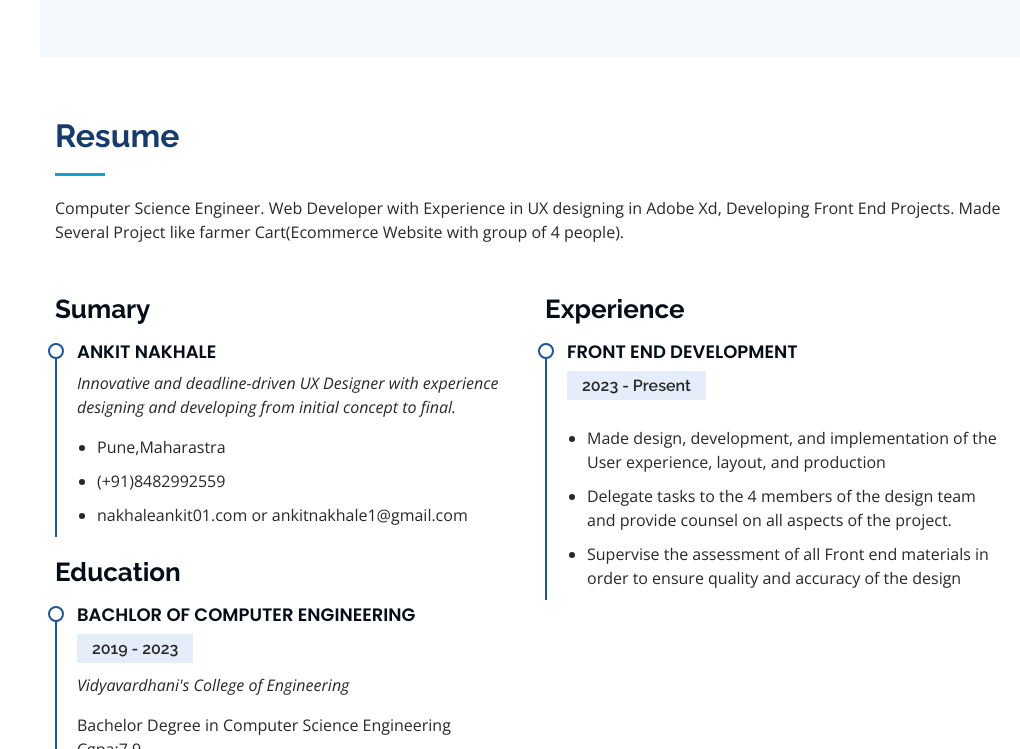
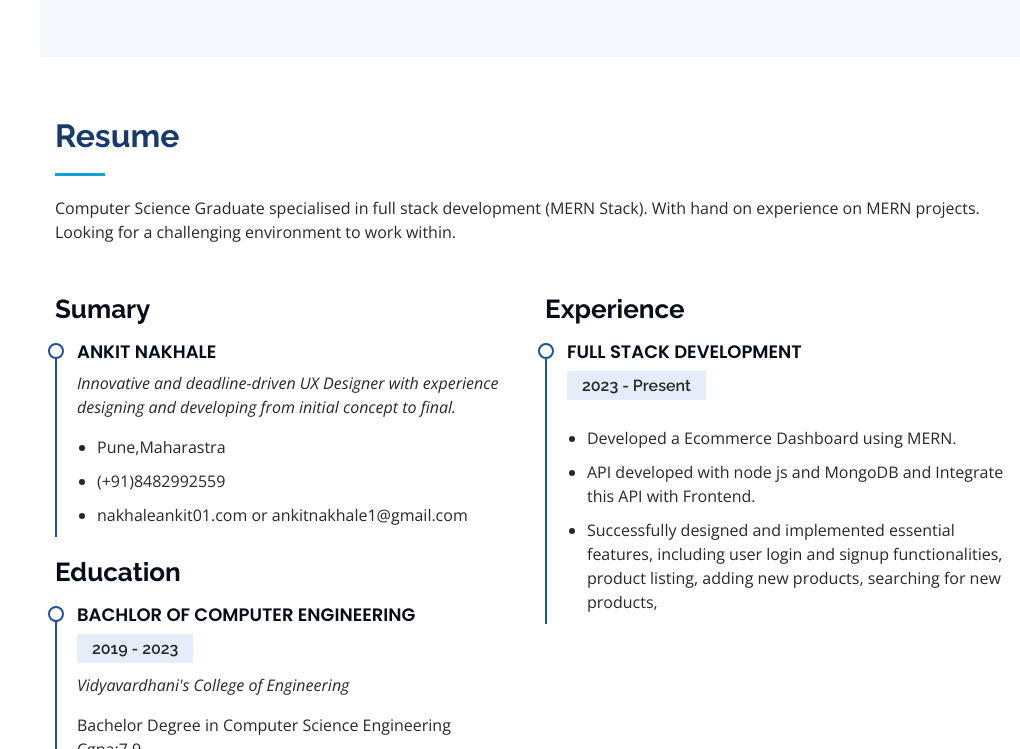
Before and after one commit to ANKITN01/Ankit-Nakhale, a plain HTML site: page index.html in a window 1280 px wide. Shown: the part 2051-2800 px from the top of the page, without its empty margins (260-1280 px from the left). Drawn offline with nearby package versions, Linux system fonts and the light colour scheme.

Commit message:
Update index.html

```diff
--- a/index.html
+++ b/index.html
@@ -71,7 +71,7 @@
       <hr>
       <hr>
       <h1>I'm Ankit Nakhale,</h1>
-      <p> <span class="typed" data-typed-items="Web Developer, UX Designer , Video editior , Photographer"></span>
+      <p> <span class="typed" data-typed-items="Web Developer, MERN Stack , Video editior , Full Stack Developer"></span>
       </p>
     </div>
   </section><!-- End Hero -->
@@ -86,8 +86,8 @@
           <h2>About</h2>
           <p>
             I'm a web developer from Mumbai, Maharastra. Currently making web Development projects. In my spare time I
-            enjoy gaming and building my own projects. My preferred tools are Vannila Javascript, React, Html and Css.
-            I specialize in creating sites for individuals and small businesses. </p>
+            enjoy gaming and building my own projects. My preferred tools are Java Core , React, NodeJs, MongoDB, Sql ,Html and Css.
+            I specialize in creating Good Websites. </p>
         </div>
 
         <div class="row">
@@ -104,7 +104,7 @@
                   <li><i class="icofont-rounded-right"></i> <strong>Birthday:</strong> 1 OCTOBER 2001</li>
                   <li><i class="icofont-rounded-right"></i> <strong>Website:</strong> www.example.com</li>
                   <li><i class="icofont-rounded-right"></i> <strong>Phone:</strong>8482992559</li>
-                  <li><i class="icofont-rounded-right"></i> <strong>City:</strong>Mumbai</li>
+                  <li><i class="icofont-rounded-right"></i> <strong>City:</strong>Pune</li>
                 </ul>
               </div>
               <div class="col-lg-6">
@@ -222,9 +222,8 @@
 
         <div class="section-title">
           <h2>Resume</h2>
-          <p>Computer Science Engineer. Web Developer with Experience in UX designing in Adobe Xd, Developing Front End
-            Projects. Made Several
-            Project like farmer Cart(Ecommerce Website with group of 4 people).</p>
+          <p>Computer Science Graduate specialised in full stack development (MERN Stack). With hand on experience on MERN projects.
+Looking for a challenging environment to work within.</p>
         </div>
 
         <div class="row">
@@ -257,16 +256,16 @@
           <div class="col-lg-6" data-aos="fade-up" data-aos-delay="100">
             <h3 class="resume-title"> Experience</h3>
             <div class="resume-item">
-              <h4>Front End Development</h4>
+              <h4>Full Stack Development</h4>
               <h5>2023 - Present</h5>
               <p><em> </em></p>
               <ul>
-                <li>Made design, development, and implementation of the User experience, layout, and production
+                <li>Developed a Ecommerce Dashboard using MERN.
                 </li>
-                <li>Delegate tasks to the 4 members of the design team and provide counsel on all aspects of the
-                  project. </li>
-                <li>Supervise the assessment of all Front end materials in order to ensure quality and accuracy of the
-                  design</li>
+                <li>API developed with node js and MongoDB and Integrate this API with Frontend.
+                  </li>
+                <li>Successfully designed and implemented essential features, including user login and signup functionalities, product listing, adding new products, searching for new products,
+                  </li>
               </ul>
             </div>
           </div>
@@ -325,7 +324,7 @@
       <div class="container">
         <div class="section-title">
           <h2>Projects</h2>
-          <p>This are my Project that I have Made by Javascript,HTML,CSS</p>
+          <p>This are my Project that I have Made by MERN Stack</p>
         </div>
 
         <div class="row">
@@ -357,9 +356,11 @@
           </div>
           <div class="col-lg-4 col-md-6 icon-box" data-aos="fade-up" data-aos-delay="200">
             <div class="icon"><i class="icofont-earth"></i></div>
-            <h4 class="title"><a href="https://ankitn01.github.io/Dash-Board/" target="_blank">Dash Board Test</a>
+            <h4 class="title"><a href="http://13.235.190.97:3000/signup" target="_blank">Ecommerce Dashboard Full Stack</a>
             </h4>
-            <p class="description">Simple Dash Board (CREATIWISE)</p>
+            <p class="description">Developed a Ecommerce Dashboard using MERN.</p>
+            <p>API developed with node js and MongoDB and Integrate this API with Frontend.</p>
+            <p>Successfully designed and implemented essential features, including user login and signup functionalities, product listing, adding new products, searching for new products, and implementing advanced sorting and filtering options.</p>
           </div>
         </div>
     </section><!-- End Services Section-->
```
